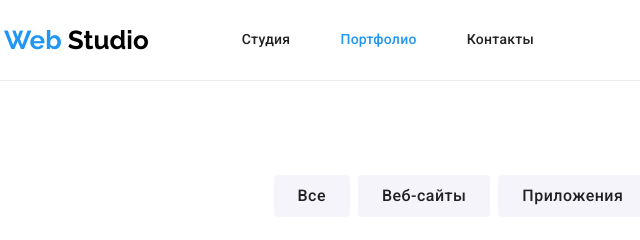
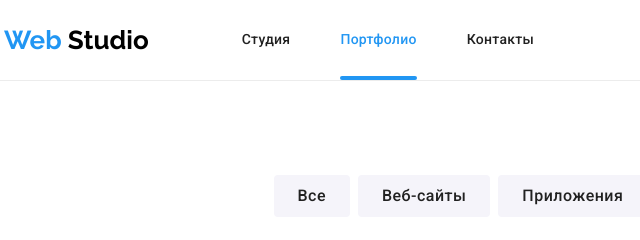
Before and after one commit to AleXKeepeR21/goit-markup-hw-05, a plain HTML site: page portfolio.html in a window 1280 px wide. Shown: the top 240 px of the page, 51-691 px from the left. Drawn offline with nearby package versions, Linux system fonts and the light colour scheme.

Commit message:
зробив підкреслення поточної сторінки (додав класу current властивості, зробив підкреслення за допомогою псевдокласу ::before)

```diff
--- a/css/styles.css
+++ b/css/styles.css
@@ -100,7 +100,7 @@ img {
 /* Header-nav */
 
 .header {
-border-bottom: 1px solid var(--border-heder);
+	border-bottom: 1px solid var(--border-heder);
 }
 
 .header-nav {
@@ -112,8 +112,25 @@ border-bottom: 1px solid var(--border-heder);
 	letter-spacing: 0.02em;
 }
 
-.header-nav.current {
+/* .header-nav.current {
 	color: var(--accent-txt-color);
+} */
+
+.current {
+	color: var(--accent-txt-color);
+	position: relative;
+}
+
+.current::before {
+	content: "";
+	position: absolute;
+	bottom: 0;
+	left: 0;
+	width: 100%;
+	height: 4px;
+	display: inline-block;
+	background-color: currentColor;
+	border-radius: 2px;
 }
 
 .header-nav .link {
@@ -166,7 +183,7 @@ border-bottom: 1px solid var(--border-heder);
 .header-container {
 	display: flex;
 	align-items: center;
-	}
+}
 
 .nav-container {
 	display: flex;
@@ -181,12 +198,12 @@ border-bottom: 1px solid var(--border-heder);
 	padding-top: 200px;
 	padding-bottom: 200px;
 	text-align: center;
-	background-image: linear-gradient(rgba(47, 48, 58, 0.4),rgba(47, 48, 58, 0.4)), url(../images/img-hero.jpg);
+	background-image: linear-gradient(rgba(47, 48, 58, 0.4), rgba(47, 48, 58, 0.4)), url(../images/img-hero.jpg);
 	background-color: var(--dark-bg-color);
 	background-repeat: no-repeat;
 	background-position: center;
 	background-size: cover;
-	}
+}
 
 .hero-title {
 	width: 696px;
@@ -254,7 +271,6 @@ border-bottom: 1px solid var(--border-heder);
 	margin-bottom: 30px;
 	border-radius: 4px;
 }
-
 
 /* Чем мы занимаемся */
 
```
